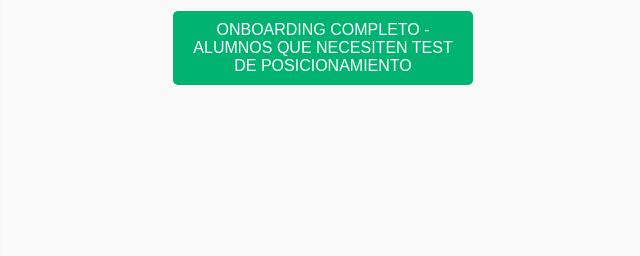
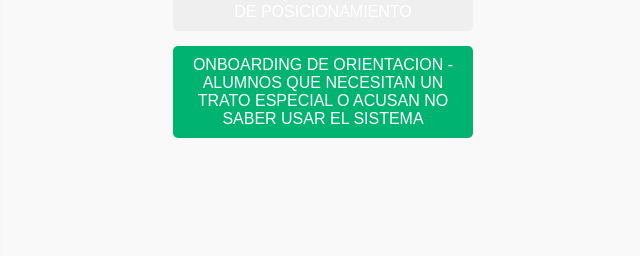
Before and after one commit to BestworkInstitute/bienvenida_alumno_OK, a plain HTML site: page index.html in a window 1280 px wide. Shown: the part 397-653 px from the top of the page, 640-1280 px from the left. Drawn offline with Linux system fonts and the light colour scheme.

Commit message:
Update index.html

```diff
--- a/index.html
+++ b/index.html
@@ -90,6 +90,9 @@
                 <button onclick="cambiarOnboarding('https://calendly.com/d/cqpf-9cx-7y4/onboarding')">
                     ONBOARDING COMPLETO - ALUMNOS QUE NECESITEN TEST DE POSICIONAMIENTO
                 </button>
+                <button onclick="cambiarOnboarding('https://calendly.com/bestworkenglishinstitute/onboarding-orientacion')">
+                    ONBOARDING DE ORIENTACION - ALUMNOS QUE NECESITAN UN TRATO ESPECIAL O ACUSAN NO SABER USAR EL SISTEMA
+                </button>
             </div>
 
             <!-- Iframe para cargar el link después de la selección -->
```
